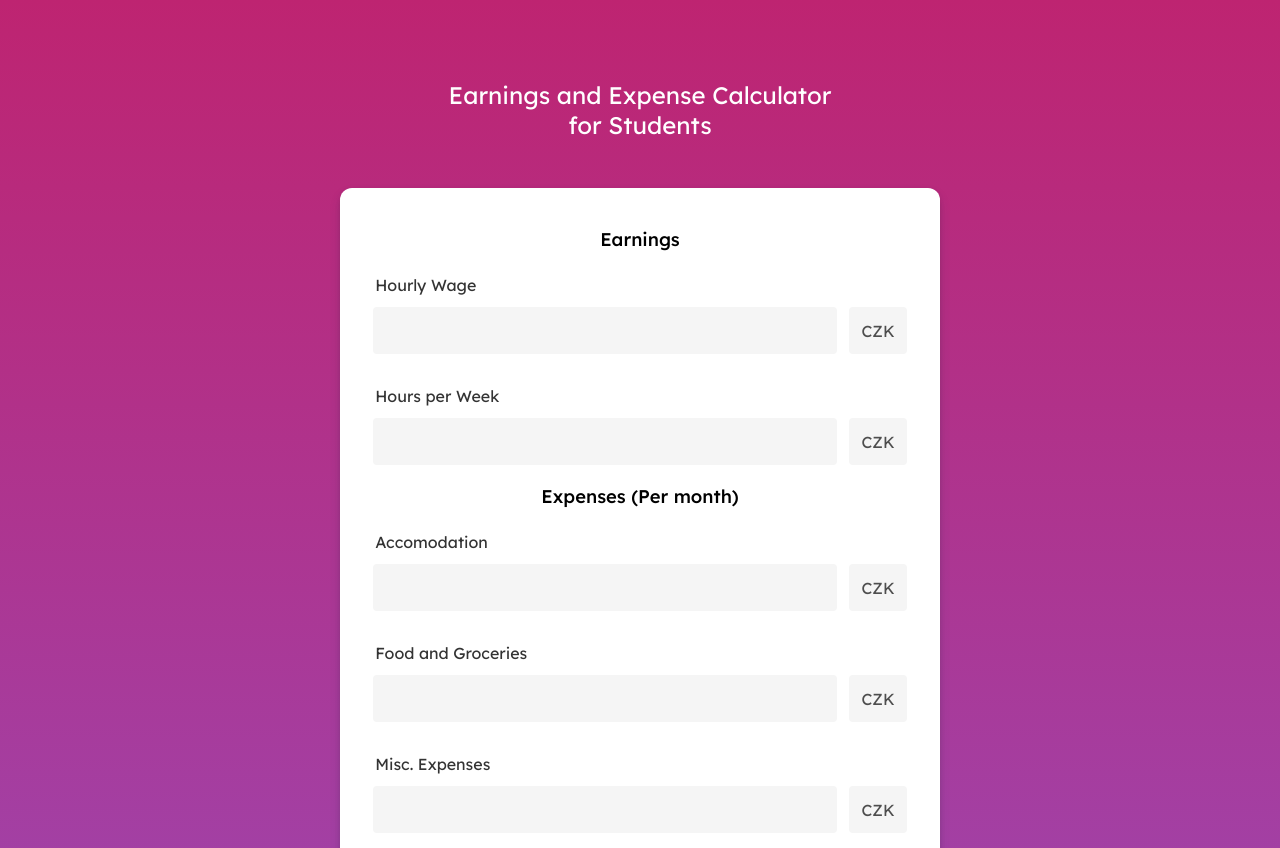
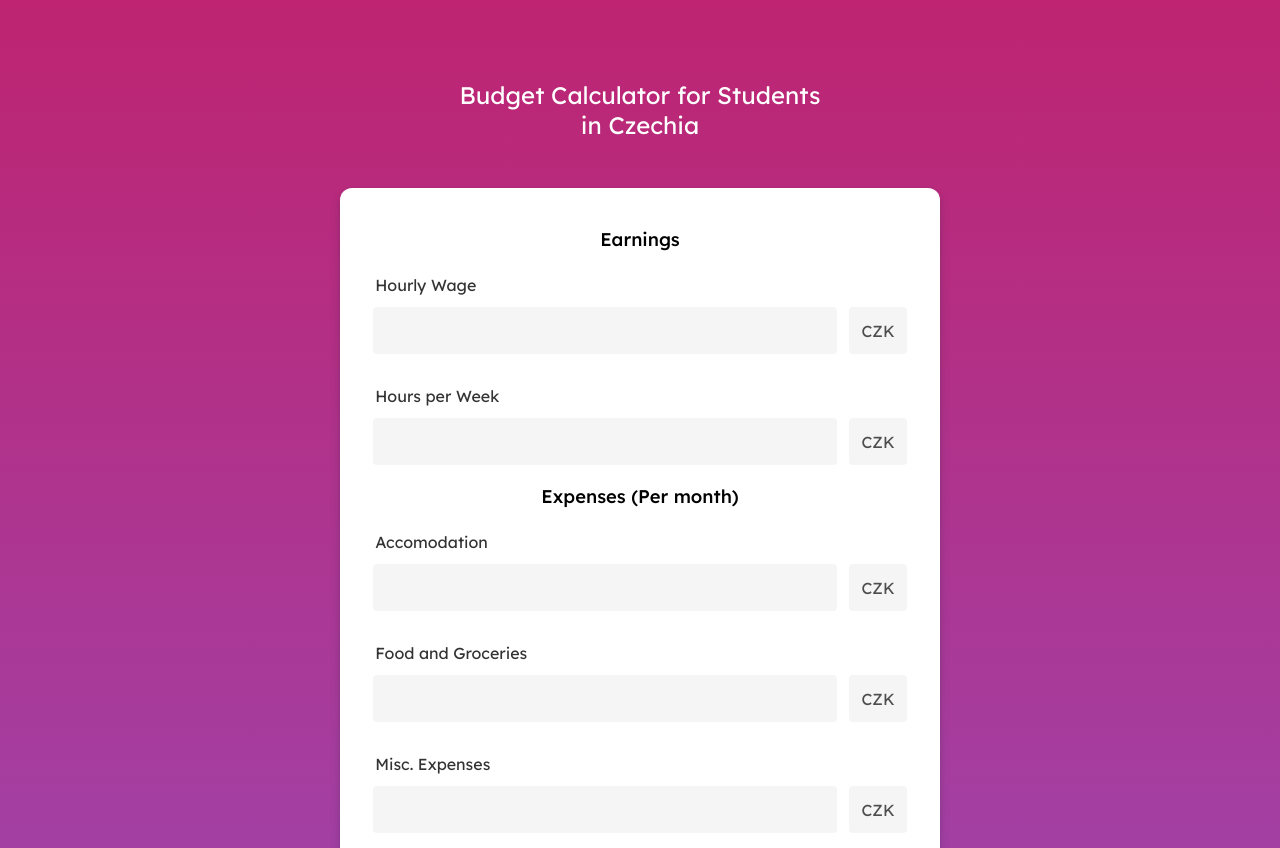
Before and after one commit to aveekpatra/Earnings-and-expenses, a plain HTML site: page index.html in a window 1280 px wide. Shown: the top 848 px of the page. Drawn offline with Linux system fonts and the light colour scheme.

Commit message:
Add files via upload

```diff
--- a/index.html
+++ b/index.html
@@ -12,7 +12,7 @@
 </head>
 
 <body class="flex-center">
-  <h1>Earnings and Expense Calculator <br />for Students</h1>
+  <h1>Budget Calculator for Students <br>in Czechia</h1>
   <div class="container">
     <div class="earnings container-child">
       <h2>Earnings</h2>
```
